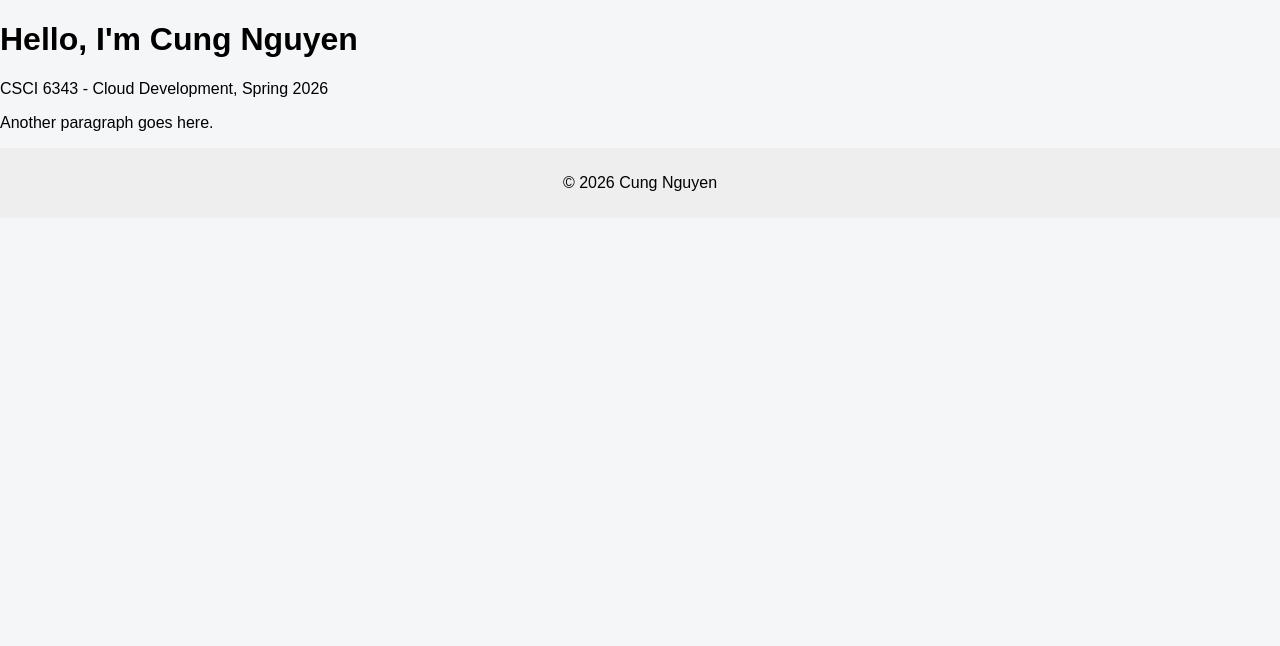
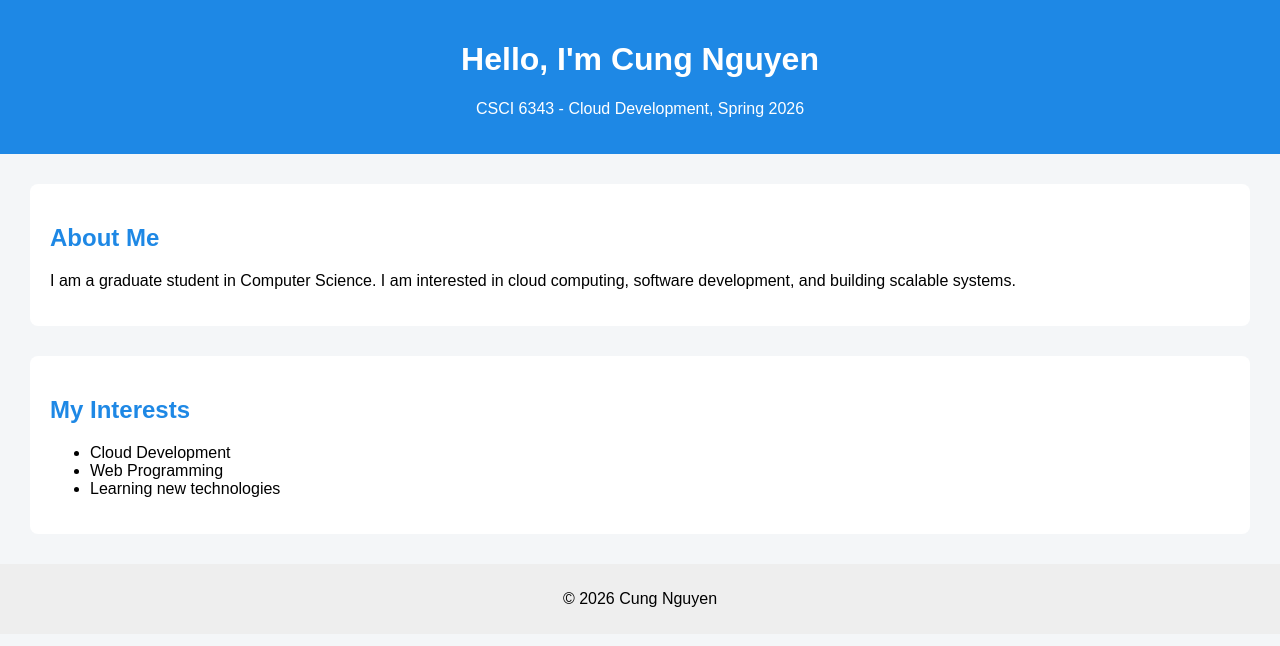
Before and after one commit to cungnguyen159-stack/cloud-dev-netlify, a plain HTML site: page index.html in a window 1280 px wide. Drawn offline with Linux system fonts and the light colour scheme.

Commit message:
Add about me and interests sections

```diff
--- a/index.html
+++ b/index.html
@@ -7,9 +7,28 @@
     <link rel="stylesheet" href="style.css">
 </head>
 <body>
-    <h1>Hello, I'm Cung Nguyen</h1>
-    <p>CSCI 6343 - Cloud Development, Spring 2026</p>
-    <p>Another paragraph goes here.</p>
+    <header>
+        <h1>Hello, I'm Cung Nguyen</h1>
+        <p>CSCI 6343 - Cloud Development, Spring 2026</p>
+    </header>
+
+    <section>
+        <h2>About Me</h2>
+        <p>
+            I am a graduate student in Computer Science.
+            I am interested in cloud computing, software development,
+            and building scalable systems.
+        </p>
+    </section>
+
+    <section>
+        <h2>My Interests</h2>
+        <ul>
+            <li>Cloud Development</li>
+            <li>Web Programming</li>
+            <li>Learning new technologies</li>
+        </ul>
+    </section>
 
     <footer>
         <p>© 2026 Cung Nguyen</p>
```
